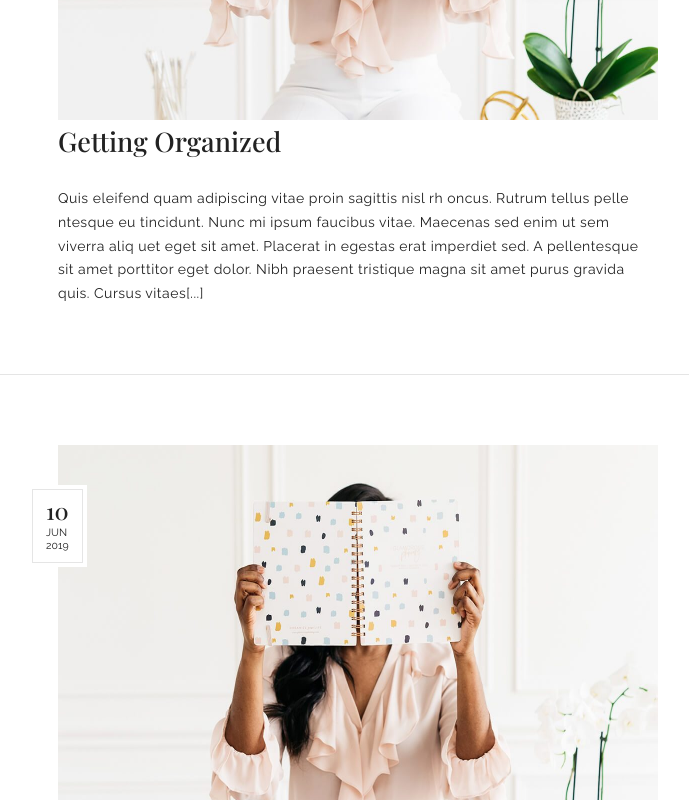
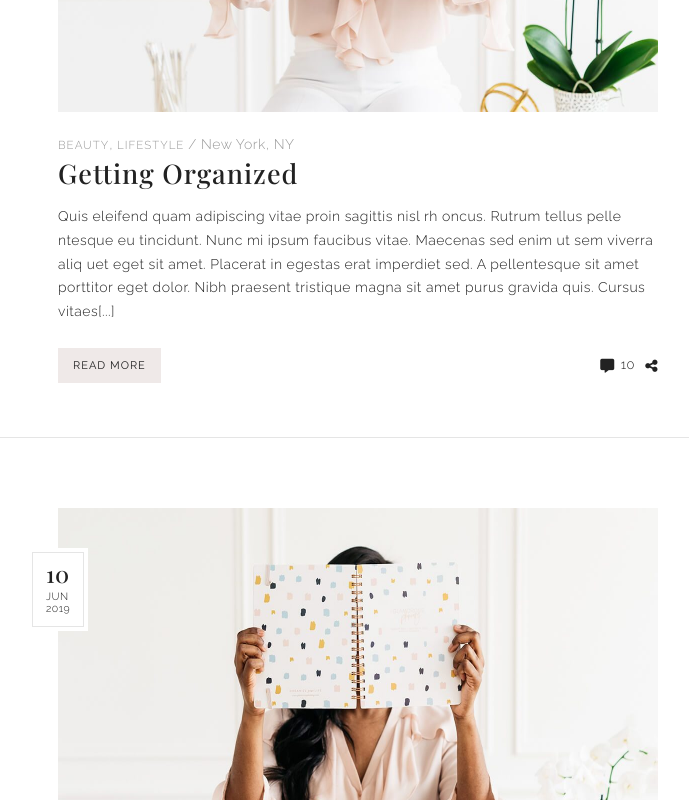
Before and after one commit to KathleenWilcox/personal-website, a React (Create React App) app: page / in a window 1280 px wide. Shown: the part 920-1720 px from the top of the page, without its empty margins (282-971 px from the left). Built offline with nearby package versions, Linux system fonts and the light colour scheme.

Commit message:
comment/share buttons on post but not functional

```diff
--- a/package.json
+++ b/package.json
@@ -2,7 +2,6 @@
   "name": "portfolio",
   "version": "0.1.0",
   "private": true,
-  "homepage": "https://github.com/KathleenWilcox/personal-website.git",
   "dependencies": {
     "@fortawesome/fontawesome-svg-core": "^1.2.28",
     "@fortawesome/free-brands-svg-icons": "^5.13.0",
--- a/src/Components/Post.js
+++ b/src/Components/Post.js
@@ -1,6 +1,8 @@
 import React from 'react';
+import {Link } from 'react-router-dom';
 
 import '../Styles/post.scss';
+
 import Girl from '../Images/girl-with-book.jpg';
 
 
@@ -8,8 +10,8 @@ import Girl from '../Images/girl-with-book.jpg';
 class Post extends React.Component{
   render(){
     return(
-      <div className = "parent">
       <div className = "post-container">
+        <div className = "post-content">
           <>
             <div className = "post-date">
               <div className = "undated-post-date">
@@ -19,15 +21,23 @@ class Post extends React.Component{
               </div>
             </div>
 
-
             <img className = "post-img" src = {Girl} />
-
-
-
           </>
 
           <div className= "post-header">
+            <div className = "categories">
+              <Link activeClassName="navbar__link--active" className="" to="/College">Beauty</Link>
+              ,&nbsp;
+              <Link activeClassName="navbar__link--active" className="" to="/College">Lifestyle&nbsp;</Link>
+            </div>
+
+            <span className = "divider">/</span>
+
+            <div className = "location"> New York, NY </div>
+
+            <h2>
               Getting Organized
+            </h2>
           </div>
 
           <div className = "post-excerpt-container">
@@ -36,6 +46,40 @@ class Post extends React.Component{
               Maecenas sed enim ut sem viverra aliq uet eget sit amet. Placerat in egestas erat imperdiet sed. A pellentesque sit amet porttitor eget dolor.
               Nibh praesent tristique magna sit amet purus gravida quis. Cursus vitaes[...]
             </p>
+
+          <div className = "post-footer">
+            <div className="read-more-button">
+              <Link activeClassName="navbar__link--active" className="" to="/College">Read More</Link>
+            </div>
+
+            <div className = "comment-div">
+              <Link activeClassName="navbar__link--active" className="" to="/College"><i class="fas fa-comment-alt"></i></Link>
+              <span class = "comment-count">10</span>
+            </div>
+
+            <div className = "share-icon">
+              <i class="fas fa-share-alt"></i>
+            </div>
+
+            <div className = "close-button">
+              <i class="fas fa-times"></i>
+            </div>
+
+            <div className = "share-icon-list">
+              <a href= "https://www.facebook.com/katie.rose.wilcox?ref=bookmarks" target="_blank" className = "share-soc" >
+                <i class="fab fa-facebook-f"></i>
+              </a>
+
+              <a href= "https://twitter.com/katieeroseeeee" target="_blank"  className = "share-soc">
+                <i class="fab fa-twitter"></i>
+              </a>
+
+              <a href= "https://www.pinterest.com" target="_blank"  className = "share-soc" >
+                <i class="fab fa-pinterest-p"></i>
+              </a>
+            </div>
+
+          </div>
         </div>
       </div>
     </div>
--- a/src/Components/Social.js
+++ b/src/Components/Social.js
@@ -4,9 +4,7 @@ import '../Styles/navbar.css';
 
 import{
   faTwitter,
-  faFacebook,
   faInstagram,
-  faPinterest
 
 } from '@fortawesome/free-brands-svg-icons';
 
@@ -28,12 +26,12 @@ class Social extends React.Component {
       </li>
 
       <a href= "https://www.pinterest.com/kathleenrwilcox/" target="_blank" className= "soc-icon" >
-        <FontAwesomeIcon icon={faPinterest} />
+        <i class="fab fa-pinterest-p"></i>
       </a>
 
       <li>
       <a href= "https://www.facebook.com/katie.rose.wilcox?ref=bookmarks" target="_blank" className= "soc-icon">
-        <FontAwesomeIcon icon={faFacebook} />
+        <i class="fab fa-facebook-f"></i>
       </a>
       </li>
       </ul>
--- a/src/Styles/post.scss
+++ b/src/Styles/post.scss
@@ -1,10 +1,11 @@
-.parent{
+.post-container{
   width: 100%;
   height: 100%;
   display: flex;
   justify-content: center;
 }
-.post-container{
+
+.post-content{
   position: relative;
   width: 800px;
   margin-left: 55px;
@@ -14,11 +15,9 @@
   flex-direction: column;
   justify-content: center;
   align-items: center;
-
   padding-bottom: 54px;
   margin-bottom: 70px;
   border-bottom: 1px solid #E5E5E5;
-
 }
 
 .post-img{
@@ -27,16 +26,53 @@ margin-bottom: 70px;
 }
 
 .post-header{
+  clear: both;
+  margin: 25px 0 0 0;
+  position: relative;
+  line-height: 1;
+}
+
+h2{
   text-align: left;
   width: 600px;
   color: #222222;
   font-size: 27px;
   margin: 3px 0 0 0;
   font-family: 'Playfair Display', serif;
+  line-height: 1.3;
+  letter-spacing: 1px;
+  font-weight: 400;
+}
+
+body{
+  font-family: 'Raleway', sans-serif;
+  font-size: 14px;
+  letter-spacing: .5px;
+  text-align: left;
+  color: #999999;
+  -webkit-font-smoothing: subpixel-antialiased;
+  font-weight: 300;
+}
+
+.categories, .divider, .location{
+  line-height: 1;
+  display: inline;
+  color: #999999;
+}
+
+a{
+  text-decoration: none;
+}
+
+.categories a{
+  font-size: 11.5px;
+  line-height: 1.3;
+  text-transform: uppercase;
+  letter-spacing: 1px;
+  color: #999999;
 }
 
 .post-excerpt-container{
-  margin: 14px 0 0 0;
   width: 600px;
 }
 
@@ -49,6 +85,84 @@ p{
   color: #222222;
 }
 
+.post-footer{
+  clear: both;
+  margin: 24px 0 0 0;
+  display: table;
+  width: 100%;
+  text-align: right;
+  position: relative;
+}
+.read-more-button a{
+  display: inline-block;
+  color: #222222;
+  font-size: 11px;
+  letter-spacing: 1px;
+  line-height: 1;
+  padding: 12px 15px;
+  text-transform: uppercase;
+  font-weight: 400;
+}
+
+.read-more-button{
+  display: inline-block;
+  background: #EFE9E8;
+  float: left;
+  font-size: 14px;
+}
+
+.comment-div{
+  display: table-cell;
+  vertical-align: middle;
+  width: auto;
+  text-align: right;
+}
+
+.comment-div a{
+  color: #222222;
+}
+
+.comment-count {
+  font-size: 13px;
+  margin-left: 6px;
+  vertical-align: 1.25px;
+  color: #222222;
+}
+
+.share-icon{
+  display: table-cell;
+  padding-left: 8px;
+  vertical-align: middle;
+  width: 15px;
+  text-align: right;
+  font-size: 14px;
+  font-style: normal;
+  color: #222222;
+}
+
+.share-icon-list{
+  display: none;
+  position: absolute;
+  right: 0px;
+  bottom: 9px;
+  background: #FFFFFF;
+  line-height: 1;
+}
+
+.share-soc{
+  color: #222222;
+  margin-left: 15px;
+  font-size: 12px;
+}
+
+.close-button{
+  color: lightgrey;
+  font-size: 15px;
+  display: none;
+  position: absolute;
+  bottom: 5px;
+  right: 80px;
+}
 
 .post-date{
   display: inline-block;
--- a/src/Styles/slider.scss
+++ b/src/Styles/slider.scss
@@ -46,7 +46,6 @@
 
 button:focus {
   outline:0;
-
 }
 
 button:hover{
```
Lines whose indentation alone changed are shown as unchanged.
